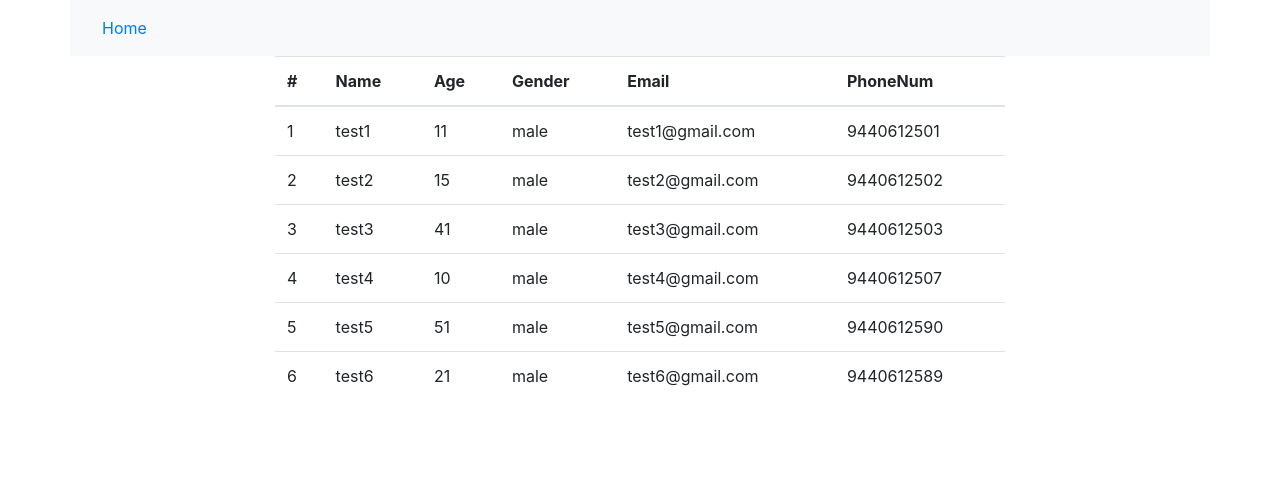
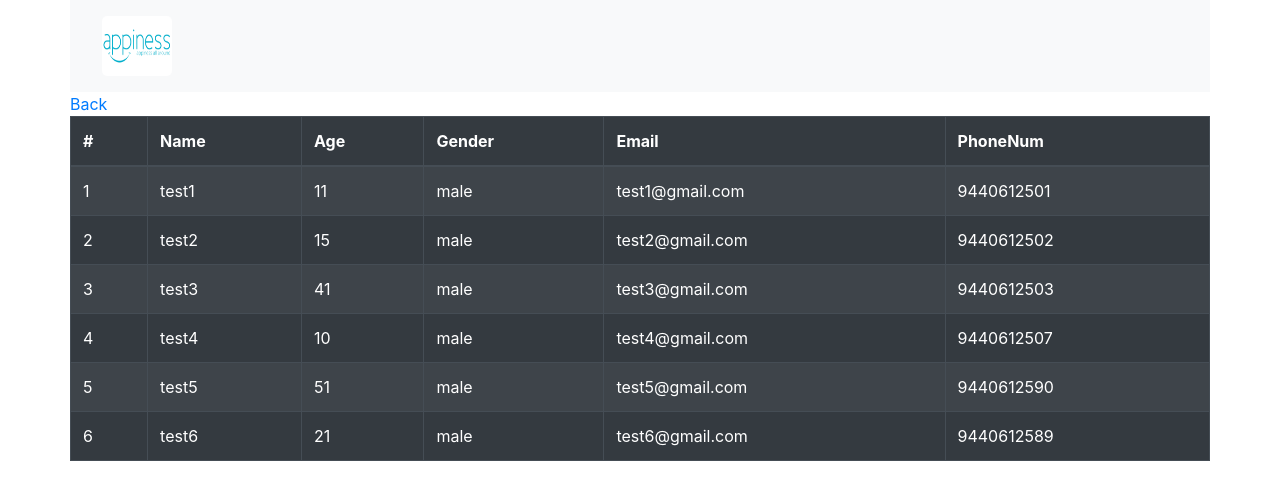
Before and after one commit to Shankar199221/Employee, a React (Create React App) app: page /employeedata in a window 1280 px wide. Shown: the top 500 px of the page. Built offline with nearby package versions, Linux system fonts and the light colour scheme; data requests are answered from the project's data file.

Commit message:
validation part1

```diff
--- a/src/App.js
+++ b/src/App.js
@@ -18,19 +18,16 @@ function App() {
 
             </div>
             <div className="row">
-              <div className="col-2"></div>
-              <div className="col-8">
+
+
                     <Switch>
                       <Route path="/" exact component={Login} />
                       <Route path="/employeedata" component={EmployeeData} />
                     </Switch>
               </div>
-              <div className="col-2"></div>
 
 
-            </div>
-
-          </div>
+        </div>
 
         </>
     </Router>
--- a/src/component/EmployeeData.js
+++ b/src/component/EmployeeData.js
@@ -2,6 +2,7 @@ import React,{useState, useEffect} from 'react'
 import {useSelector, useDispatch} from 'react-redux'
 import fetchEmployeeData from '../action/fetchEmployeeData'
 import Table from 'react-bootstrap/Table'
+import {Link} from 'react-router-dom'
 
 function EmployeeData() {
 
@@ -20,9 +21,10 @@ function EmployeeData() {
 
 
     return (
-        <div>
-
-             <Table responsive>
+        <div className="container">
+            <div className="row"><Link to="/">Back</Link></div>
+           <div className="row">
+             <Table responsive className="table-striped  table-bordered table-dark table-dark">
             <thead>
                 <tr>
                 <th>#</th>
@@ -43,13 +45,13 @@ function EmployeeData() {
                     <td>{item.gender}</td>
                     <td>{item.email}</td>
                     <td>{item.phonenum}</td>
-              </tr>
-   })
-}
+                        </tr>
+            })
+            }
 
-            </tbody>
-</Table>
-
+                        </tbody>
+            </Table>
+            </div>
         </div>
     )
 }
--- a/src/component/Navbar.js
+++ b/src/component/Navbar.js
@@ -1,11 +1,12 @@
 import React from 'react'
 import {Link} from 'react-router-dom'
+import logo from '../images/logo.png'
 
 function Navbar() {
     return (
         <div className="container-fluid p-0">
            <nav class="navbar navbar-expand-lg navbar-light bg-light">
-           <Link class="nav-link" to='/'>Home </Link>
+           <Link class="nav-link" to='/'><img src={logo} width="70rem" height="60rem" className="borderimg"/> </Link>
             <button class="navbar-toggler" type="button" data-toggle="collapse" data-target="#navbarSupportedContent" aria-controls="navbarSupportedContent" aria-expanded="false" aria-label="Toggle navigation">
                 <span class="navbar-toggler-icon"></span>
             </button>
--- a/src/index.css
+++ b/src/index.css
@@ -17,3 +17,6 @@ code {
 .app{
   background-color: azure;
 }
+.borderimg{
+  border-radius: 5px;
+}
```
Also changed, not shown: src/images/logo.png (added), src/logo.svg (deleted).
